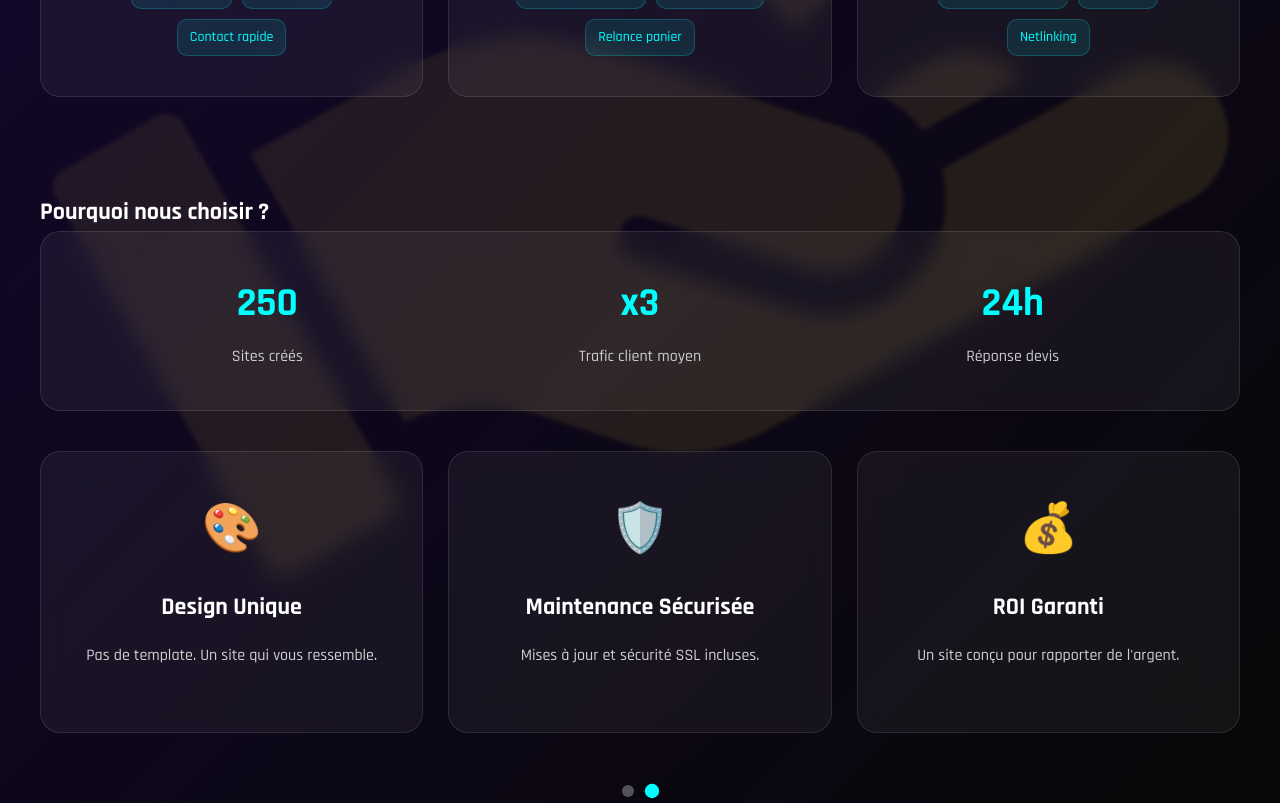
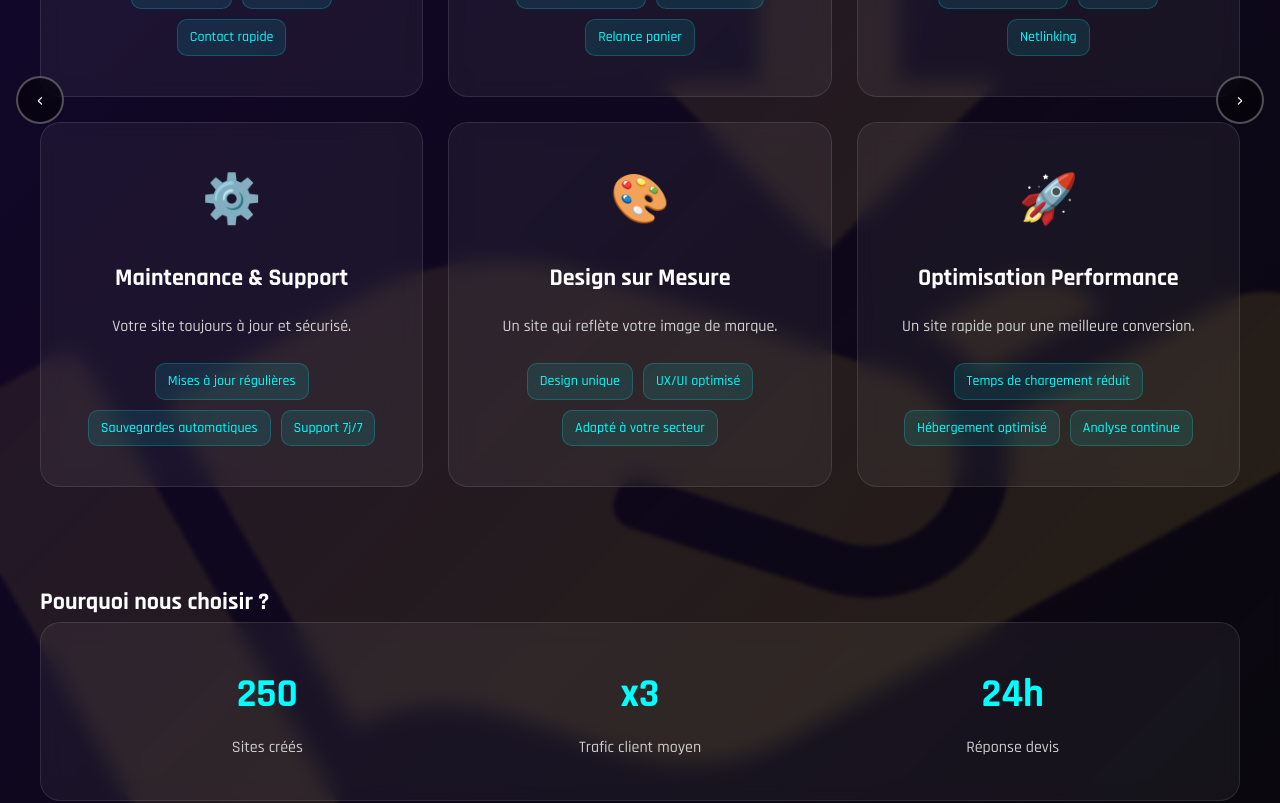
Before and after one commit to Stevesorel/frontend_tms, a Vue app: page / in a window 1280 px wide. Shown: the part 1020-1823 px from the top of the page. Built offline with nearby package versions, Linux system fonts and the light colour scheme; no server answers.

Commit message:
Ok Copyright 2026

```diff
--- a/src/component/footer.vue
+++ b/src/component/footer.vue
@@ -5,7 +5,7 @@
       <div class="footer-section copyright-section">
         <div class="copyright-content">
           <p class="copyright-text">
-            &copy; 2025 <span class="brand">TMS²</span> - Tous droits réservés
+            &copy; 2026 <span class="brand">TMS²</span> - Tous droits réservés
           </p>
           <p class="company-info">
             Création de sites web professionnels et performants
--- a/src/component/views/home.vue
+++ b/src/component/views/home.vue
@@ -393,6 +393,24 @@ const services = ref([
     description: 'Remontez en 1ère page Google.',
     features: ['Analyse technique', 'Mots-clés', 'Netlinking']
   }
+  ,{
+    icon: '⚙️',
+    title: 'Maintenance & Support',
+    description: 'Votre site toujours à jour et sécurisé.',
+    features: ['Mises à jour régulières', 'Sauvegardes automatiques', 'Support 7j/7']
+  },
+  {
+    icon: '🎨',
+    title: 'Design sur Mesure',
+    description: 'Un site qui reflète votre image de marque.',
+    features: ['Design unique', 'UX/UI optimisé', 'Adapté à votre secteur']
+  },
+  {
+    icon: '🚀',
+    title: 'Optimisation Performance',
+    description: 'Un site rapide pour une meilleure conversion.',
+    features: ['Temps de chargement réduit', 'Hébergement optimisé', 'Analyse continue']
+  }
 ])
 
 const stats = ref([
@@ -408,9 +426,9 @@ const whyUs = ref([
     text: 'Pas de template. Un site qui vous ressemble.'
   },
   {
-    icon: '🛡️',
-    title: 'Maintenance Sécurisée',
-    text: 'Mises à jour et sécurité SSL incluses.'
+    icon: '⚡',
+    title: 'Distinctivité',
+    text: 'Des sites uniques qui se démarquent.'
   },
   {
     icon: '💰',
```
